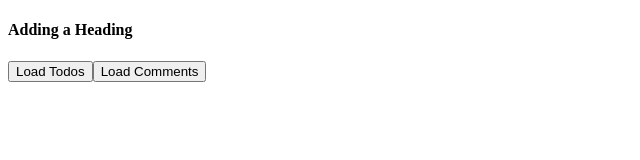
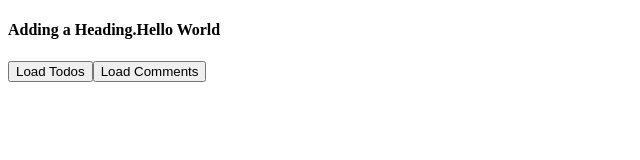
Before and after one commit to ramyabala221190/jenkinsTest, an Angular app: page / in a window 1280 px wide. Shown: the top 160 px of the page, without its empty margins (0-640 px from the left). Built offline with nearby package versions, Linux system fonts and the light colour scheme.

Commit message:
added a small change in feature

```diff
--- a/src/app/app.component.html
+++ b/src/app/app.component.html
@@ -1,4 +1,4 @@
-<h4>Adding a Heading</h4>
+<h4>Adding a Heading.Hello World</h4>
 
 <button [routerLink]="['todos']">Load Todos</button>
 
```
